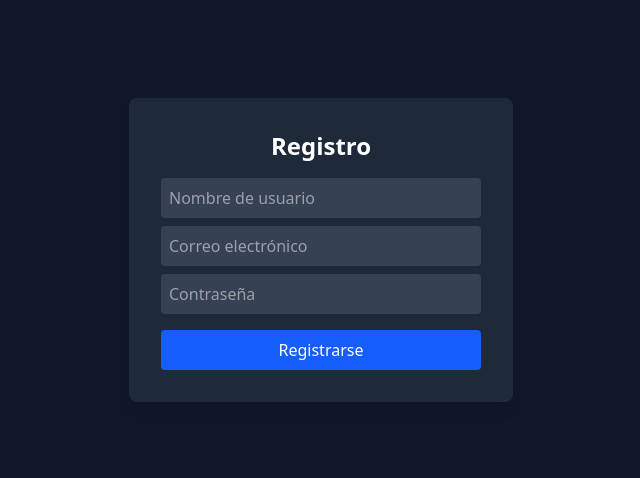
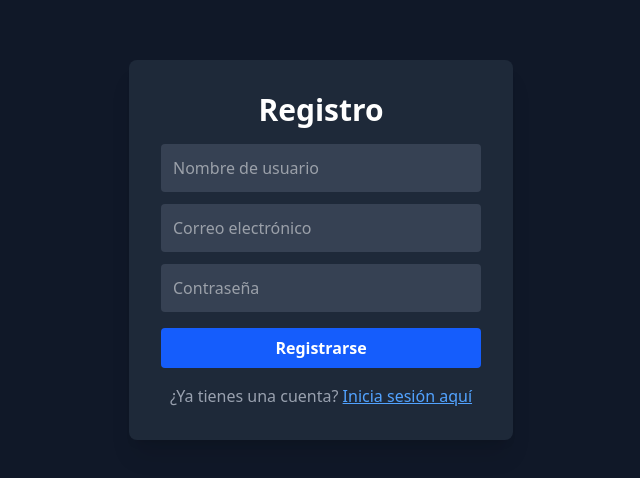
Before and after one commit to A5TUT0/HeyZap, a React (Vite) app in the folder frontend/: page /register in a window 1280 px wide. Shown: the part 150-628 px from the top of the page, without its empty margins (319-959 px from the left). Built offline with nearby package versions, Linux system fonts and the light colour scheme.

Commit message:
feat: enhance login and registration forms; improve styling and error handling

```diff
--- a/frontend/src/components/Login.tsx
+++ b/frontend/src/components/Login.tsx
@@ -2,11 +2,7 @@ import { useState } from "react";
 import { useNavigate } from "react-router-dom";
 
 export default function Login() {
-    const [formData, setFormData] = useState({
-        email: "",
-        password: "",
-    });
-
+    const [formData, setFormData] = useState({ email: "", password: "" });
     const [error, setError] = useState("");
     const navigate = useNavigate();
 
@@ -21,32 +17,28 @@ export default function Login() {
         try {
             const response = await fetch("http://localhost:3000/login", {
                 method: "POST",
-                headers: {
-                    "Content-Type": "application/json",
-                },
+                headers: { "Content-Type": "application/json" },
                 body: JSON.stringify(formData),
             });
 
-            if (!response.ok) {
-                throw new Error("Email o contraseña incorrectos");
-            }
+            if (!response.ok) throw new Error("Email o contraseña incorrectos");
 
             const data = await response.json();
             localStorage.setItem("token", data.token);
             localStorage.setItem("user", JSON.stringify(data.user));
 
             navigate("/");
-        } catch (error) {
+        } catch {
             setError("Error al iniciar sesión. Revisa tus credenciales.");
         }
     };
 
     return (
         <div className="h-screen flex items-center justify-center bg-gray-900">
-            <div className="bg-gray-800 p-8 rounded-lg shadow-lg w-96">
-                <h2 className="text-white text-2xl font-semibold mb-4 text-center">Iniciar Sesión</h2>
+            <div className="bg-gray-800 p-8 rounded-lg shadow-xl w-96">
+                <h2 className="text-white text-3xl font-bold mb-4 text-center">Iniciar Sesión</h2>
 
-                {error && <p className="text-red-500 text-sm mb-2">{error}</p>}
+                {error && <p className="text-red-500 text-sm text-center mb-2">{error}</p>}
 
                 <form onSubmit={handleSubmit} className="flex flex-col">
                     <input
@@ -55,7 +47,7 @@ export default function Login() {
                         placeholder="Correo electrónico"
                         value={formData.email}
                         onChange={handleChange}
-                        className="p-2 mb-2 bg-gray-700 text-white rounded"
+                        className="p-3 mb-3 bg-gray-700 text-white rounded"
                         required
                     />
                     <input
@@ -64,13 +56,20 @@ export default function Login() {
                         placeholder="Contraseña"
                         value={formData.password}
                         onChange={handleChange}
-                        className="p-2 mb-4 bg-gray-700 text-white rounded"
+                        className="p-3 mb-4 bg-gray-700 text-white rounded"
                         required
                     />
-                    <button type="submit" className="bg-blue-600 hover:bg-blue-700 text-white py-2 rounded">
+                    <button type="submit" className="bg-blue-600 hover:bg-blue-700 text-white py-2 rounded font-semibold">
                         Iniciar Sesión
                     </button>
                 </form>
+
+                <p className="text-gray-400 text-center mt-4">
+                    ¿No tienes una cuenta?{" "}
+                    <button onClick={() => navigate("/register")} className="text-blue-400 hover:text-blue-500 underline">
+                        Regístrate aquí
+                    </button>
+                </p>
             </div>
         </div>
     );
--- a/frontend/src/components/Register.tsx
+++ b/frontend/src/components/Register.tsx
@@ -2,12 +2,7 @@ import { useState } from "react";
 import { useNavigate } from "react-router-dom";
 
 export default function Register() {
-    const [formData, setFormData] = useState({
-        username: "",
-        email: "",
-        password: "",
-    });
-
+    const [formData, setFormData] = useState({ username: "", email: "", password: "" });
     const [error, setError] = useState("");
     const navigate = useNavigate();
 
@@ -22,37 +17,68 @@ export default function Register() {
         try {
             const response = await fetch("http://localhost:3000/register", {
                 method: "POST",
-                headers: {
-                    "Content-Type": "application/json",
-                },
+                headers: { "Content-Type": "application/json" },
                 body: JSON.stringify(formData),
             });
 
-            if (!response.ok) {
-                throw new Error("Error al registrar el usuario");
-            }
+            if (!response.ok) throw new Error("Error al registrar el usuario");
 
             const data = await response.json();
-            localStorage.setItem("token", data.token); // Guarda el token en localStorage
-            navigate("/"); // Redirige al chat
-        } catch (error) {
+            localStorage.setItem("token", data.token);
+            localStorage.setItem("user", JSON.stringify(data.user));
+
+            navigate("/");
+        } catch {
             setError("No se pudo registrar. Inténtalo de nuevo.");
         }
     };
 
     return (
         <div className="h-screen flex items-center justify-center bg-gray-900">
-            <div className="bg-gray-800 p-8 rounded-lg shadow-lg w-96">
-                <h2 className="text-white text-2xl font-semibold mb-4 text-center">Registro</h2>
+            <div className="bg-gray-800 p-8 rounded-lg shadow-xl w-96">
+                <h2 className="text-white text-3xl font-bold mb-4 text-center">Registro</h2>
 
-                {error && <p className="text-red-500 text-sm mb-2">{error}</p>}
+                {error && <p className="text-red-500 text-sm text-center mb-2">{error}</p>}
 
                 <form onSubmit={handleSubmit} className="flex flex-col">
-                    <input type="text" name="username" placeholder="Nombre de usuario" value={formData.username} onChange={handleChange} className="p-2 mb-2 bg-gray-700 text-white rounded" required />
-                    <input type="email" name="email" placeholder="Correo electrónico" value={formData.email} onChange={handleChange} className="p-2 mb-2 bg-gray-700 text-white rounded" required />
-                    <input type="password" name="password" placeholder="Contraseña" value={formData.password} onChange={handleChange} className="p-2 mb-4 bg-gray-700 text-white rounded" required />
-                    <button type="submit" className="bg-blue-600 hover:bg-blue-700 text-white py-2 rounded">Registrarse</button>
+                    <input
+                        type="text"
+                        name="username"
+                        placeholder="Nombre de usuario"
+                        value={formData.username}
+                        onChange={handleChange}
+                        className="p-3 mb-3 bg-gray-700 text-white rounded"
+                        required
+                    />
+                    <input
+                        type="email"
+                        name="email"
+                        placeholder="Correo electrónico"
+                        value={formData.email}
+                        onChange={handleChange}
+                        className="p-3 mb-3 bg-gray-700 text-white rounded"
+                        required
+                    />
+                    <input
+                        type="password"
+                        name="password"
+                        placeholder="Contraseña"
+                        value={formData.password}
+                        onChange={handleChange}
+                        className="p-3 mb-4 bg-gray-700 text-white rounded"
+                        required
+                    />
+                    <button type="submit" className="bg-blue-600 hover:bg-blue-700 text-white py-2 rounded font-semibold">
+                        Registrarse
+                    </button>
                 </form>
+
+                <p className="text-gray-400 text-center mt-4">
+                    ¿Ya tienes una cuenta?{" "}
+                    <button onClick={() => navigate("/login")} className="text-blue-400 hover:text-blue-500 underline">
+                        Inicia sesión aquí
+                    </button>
+                </p>
             </div>
         </div>
     );
```
